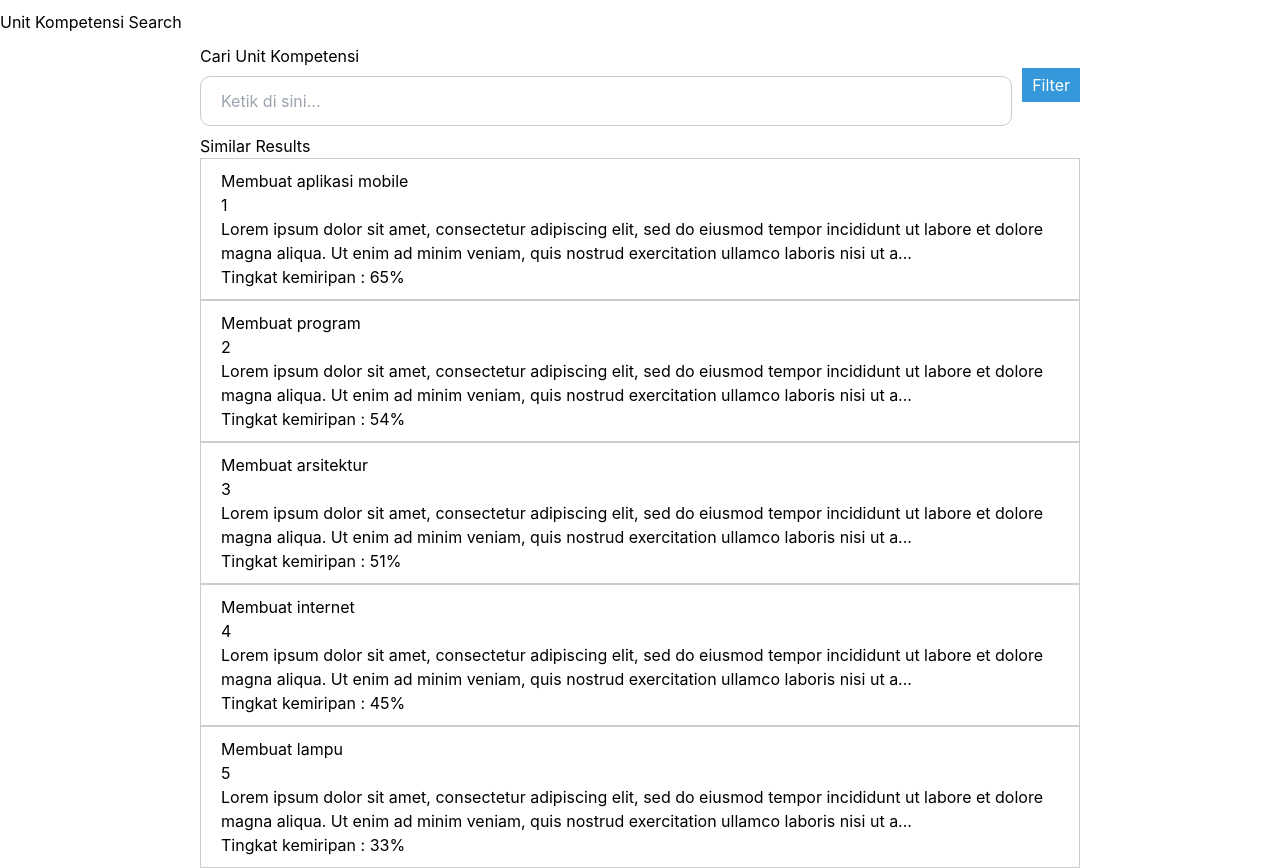
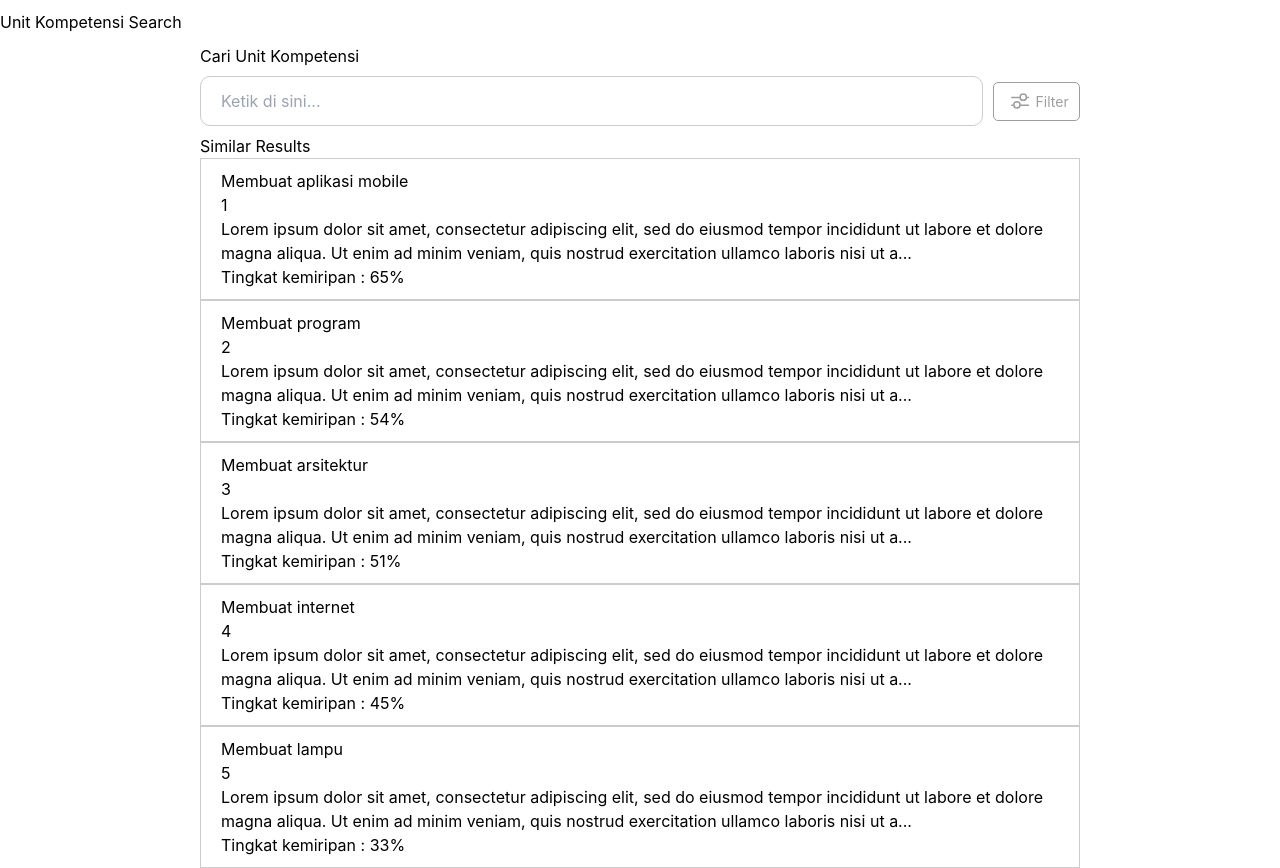
Before and after one commit to adamfdhl/uks-frontend, a React (Create React App) app: page / in a window 1280 px wide. Built offline with nearby package versions, Linux system fonts and the light colour scheme.

Commit message:
fix filter style

```diff
--- a/src/components/SearchBar/SearchBar.js
+++ b/src/components/SearchBar/SearchBar.js
@@ -1,6 +1,8 @@
 import React, { useState } from "react";
 
 import "./SearchBar.scss";
+
+import FilterIcon from "../../assets/filter_icon.svg";
 
 function SearchBar(props) {
   const [query, setQuery] = useState("");
@@ -31,8 +33,10 @@ function SearchBar(props) {
           placeholder="Ketik di sini..."
           onChange={(e) => setQuery(e.target.value)}
         />
+        <div className="container__dropdown">
           <div className="Dropdown">
             <button className="Dropdown__btn" onClick={toggleDropdown}>
+              <img src={FilterIcon} alt="filter icon" />
               Filter
             </button>
             {showDropdown && (
@@ -47,6 +51,7 @@ function SearchBar(props) {
           </div>
         </div>
       </div>
+    </div>
   );
 }
 
--- a/src/components/SearchBar/SearchBar.scss
+++ b/src/components/SearchBar/SearchBar.scss
@@ -16,25 +16,31 @@
       }
     }
 
+    &__dropdown {
+      display: flex;
+      align-items: center;
       .Dropdown {
         position: relative;
         display: inline-block;
 
         &__btn {
-        background-color: #3498db;
-        color: white;
-        padding: 5px 10px;
-        font-size: 16px;
-        border: none;
+          display: flex;
+          justify-content: center;
+          align-items: center;
+          color: #9e9e9e;
+          padding: 8px 16px;
+          font-size: 14px;
+          border: 1px solid #9e9e9e;
+          border-radius: 5px;
           cursor: pointer;
-        &:hover {
-          background-color: #2980b9;
+          img {
+            margin: 0 6px;
           }
         }
 
         &__content {
           position: absolute;
-        background-color: #f1f1f1;
+          background-color: white;
           min-width: 160px;
           overflow: auto;
           box-shadow: 0px 8px 16px 0px rgba(0, 0, 0, 0.2);
@@ -46,10 +52,11 @@
             list-style-type: none;
             padding: 5px 15px;
             &:hover {
-            background-color: gray;
+              background-color: rgb(240, 238, 238);
             }
           }
         }
       }
     }
   }
+}
```
Also changed, not shown: src/assets/filter_icon.svg (added). Lines whose indentation alone changed are shown as unchanged.
